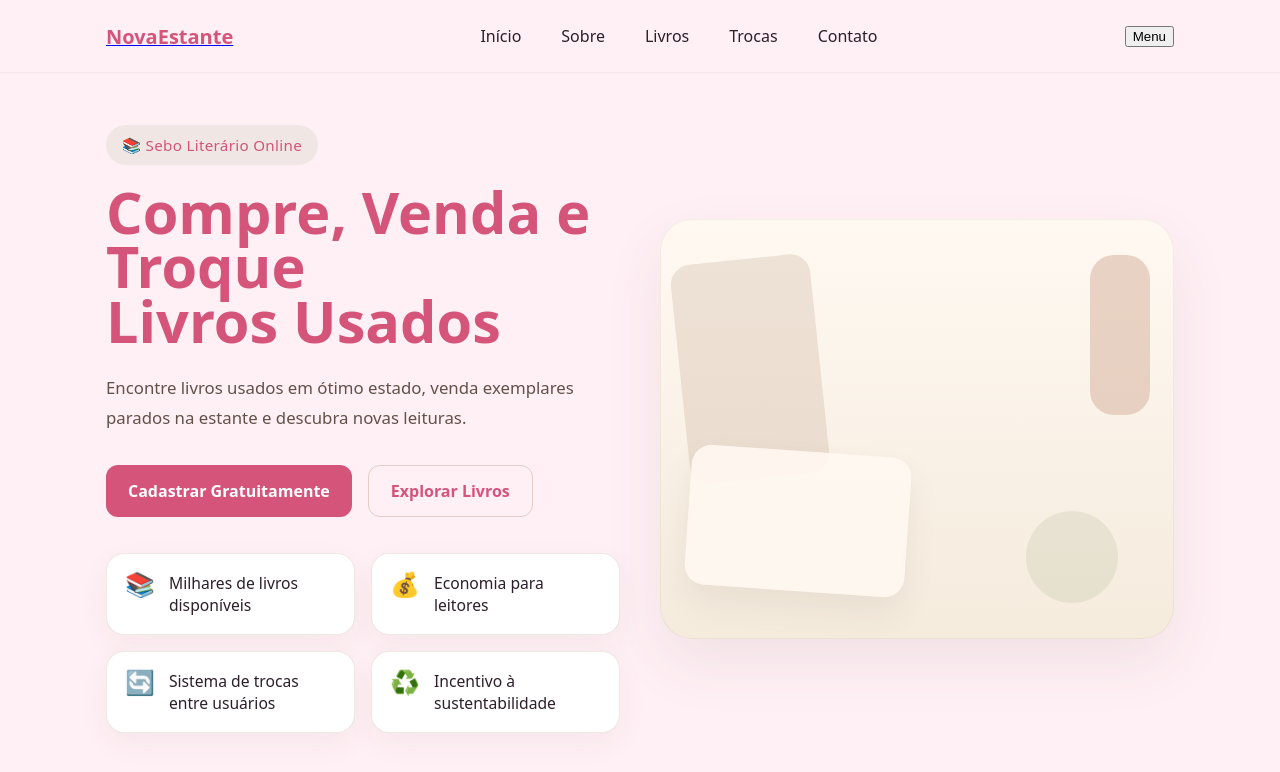
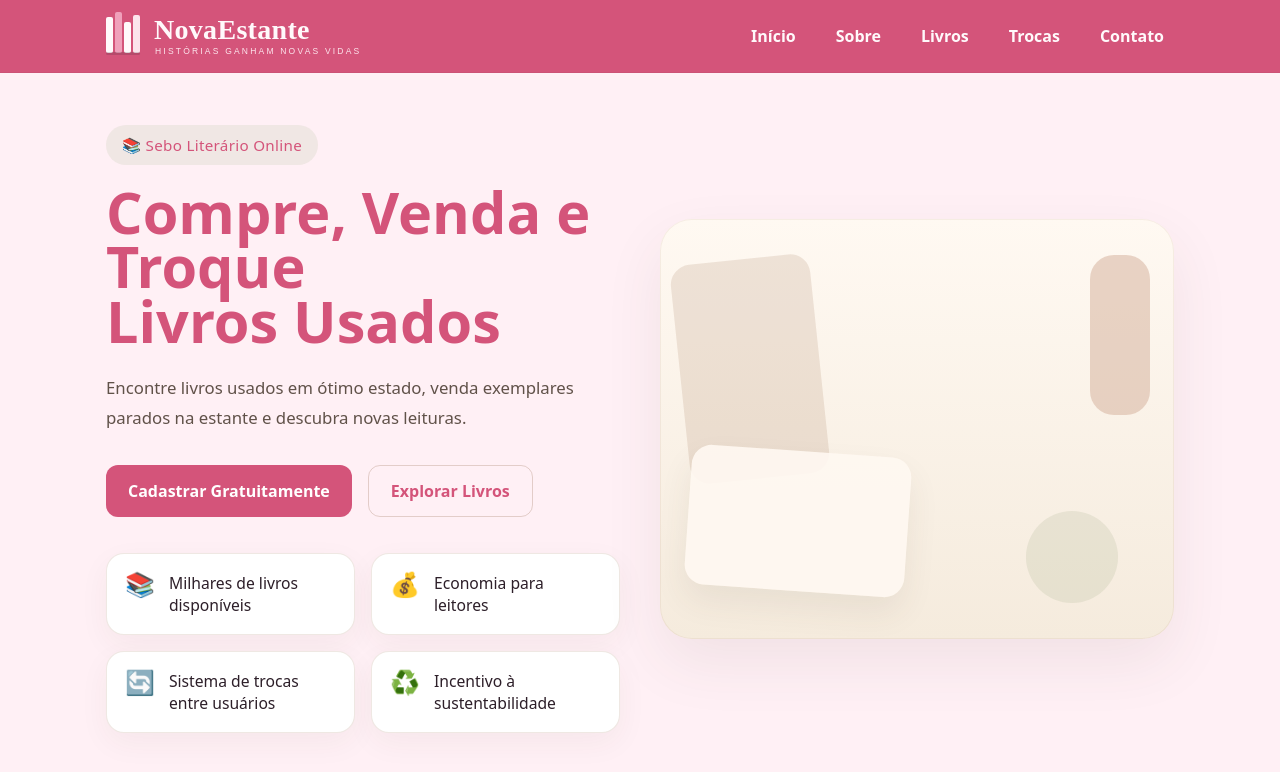
Before and after one commit to CrisVidalNT/sebo-literario-ia, a plain HTML site: page index.html in a window 1280 px wide. Drawn offline with Linux system fonts and the light colour scheme.

Commit message:
Alteracoes pontuais

```diff
--- a/assets/css/style.css
+++ b/assets/css/style.css
@@ -10,7 +10,7 @@ body{
 }
 
 .main-header{
-    background: var(--color-cream);
+    background: var(--color-primary);
     border-bottom: 1px solid rgba(74,59,49,0.06);
 }
 
@@ -24,23 +24,17 @@ body{
     padding: 0 16px;
 }
 
-.logo__text{
-    font-weight: 700;
-    color: var(--color-primary);
-    font-size: 1.25rem;
-    text-decoration: none;
-}
-
 .main-nav__list{
     list-style: none;
     margin: 0;
     padding: 0;
     display: flex;
     gap: 20px;
+    font-weight: 700;
 }
 
 .main-nav__link{
-    color: var(--color-text);
+    color: var(--color-surface);
     text-decoration: none;
     padding: 8px 10px;
     border-radius: 8px;
--- a/index.html
+++ b/index.html
@@ -11,7 +11,7 @@
         <header class="main-header">
             <div class="main-header__container">
                 <a href="/" class="logo">
-                    <span class="logo__text">NovaEstante</span>
+                  <img src="./assets/images/novaestante-logo.svg" alt="NovaEstante" height="60" />
                 </a>
 
                 <nav class="main-nav" aria-label="Menu principal">
@@ -24,7 +24,6 @@
                     </ul>
                 </nav>
 
-                <button class="main-header__menu-toggle" aria-expanded="false" aria-controls="main-nav">Menu</button>
             </div>
         </header>
 
```
Also changed, not shown: assets/images/novaestante-logo.svg (added).
